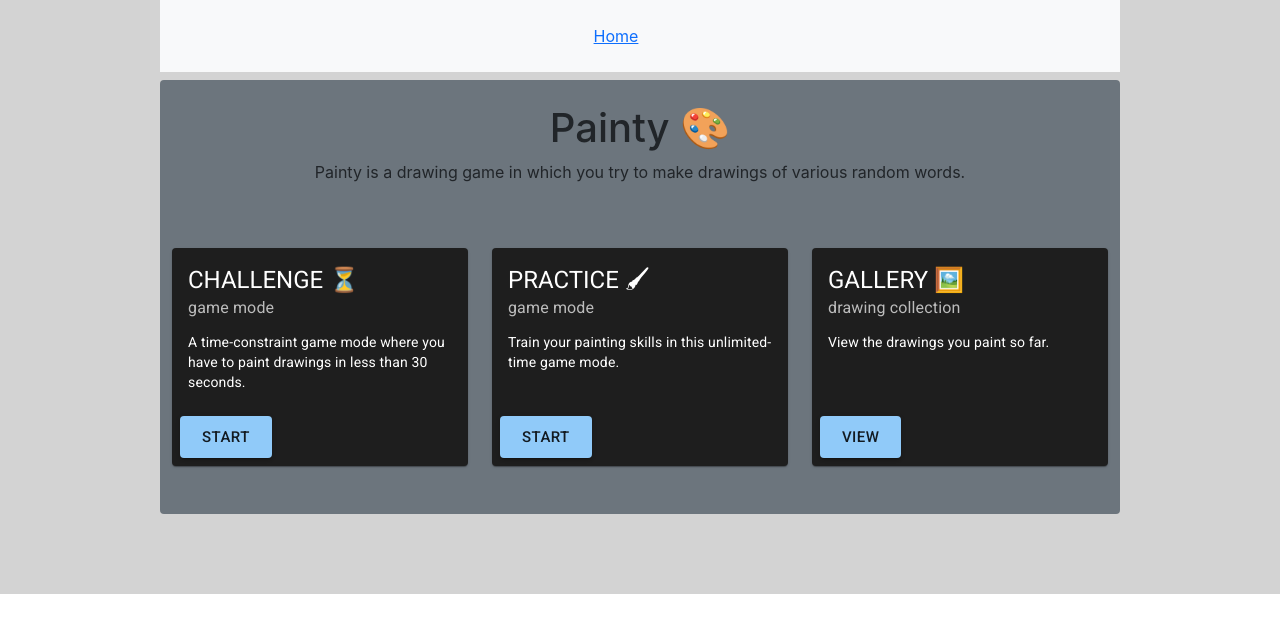
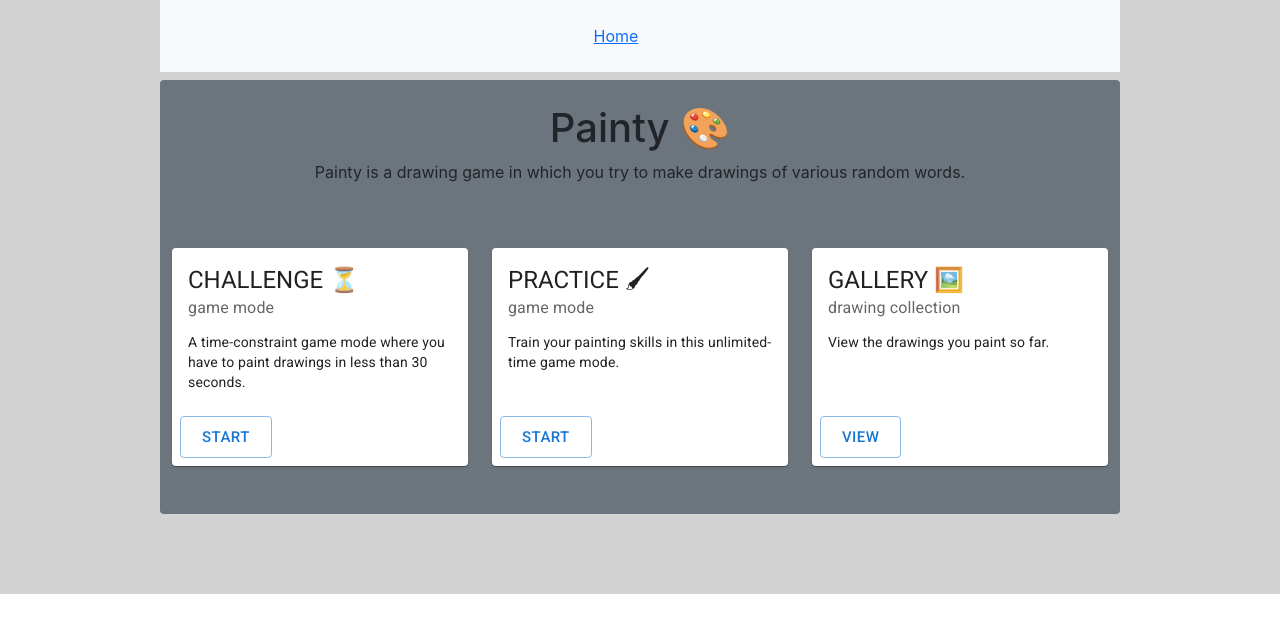
Before and after one commit to SilviuIordache/Painty, a React (Create React App) app: page / in a window 1280 px wide. Shown: the top 632 px of the page. Built offline with nearby package versions, Linux system fonts and the light colour scheme; a web font is replaced by a local one.

Commit message:
Adjustments

```diff
--- a/src/App.js
+++ b/src/App.js
@@ -9,7 +9,7 @@ import { ThemeProvider, createTheme } from '@mui/material/styles';
 
 let theme = createTheme({
   palette: {
-    mode: 'dark'
+    mode: 'light'
   }
 });
 function App() {
--- a/src/components/BasicCard/BasicCard.js
+++ b/src/components/BasicCard/BasicCard.js
@@ -25,7 +25,7 @@ export default function BasicCard(props) {
         <Typography variant="body2">{props.description}</Typography>
       </CardContent>
       <CardActions>
-        <Button size="large" onClick={props.buttonCallback} variant="contained">
+        <Button size="large" onClick={props.buttonCallback} variant="outlined">
           {props.buttonText}
         </Button>
       </CardActions>
```
